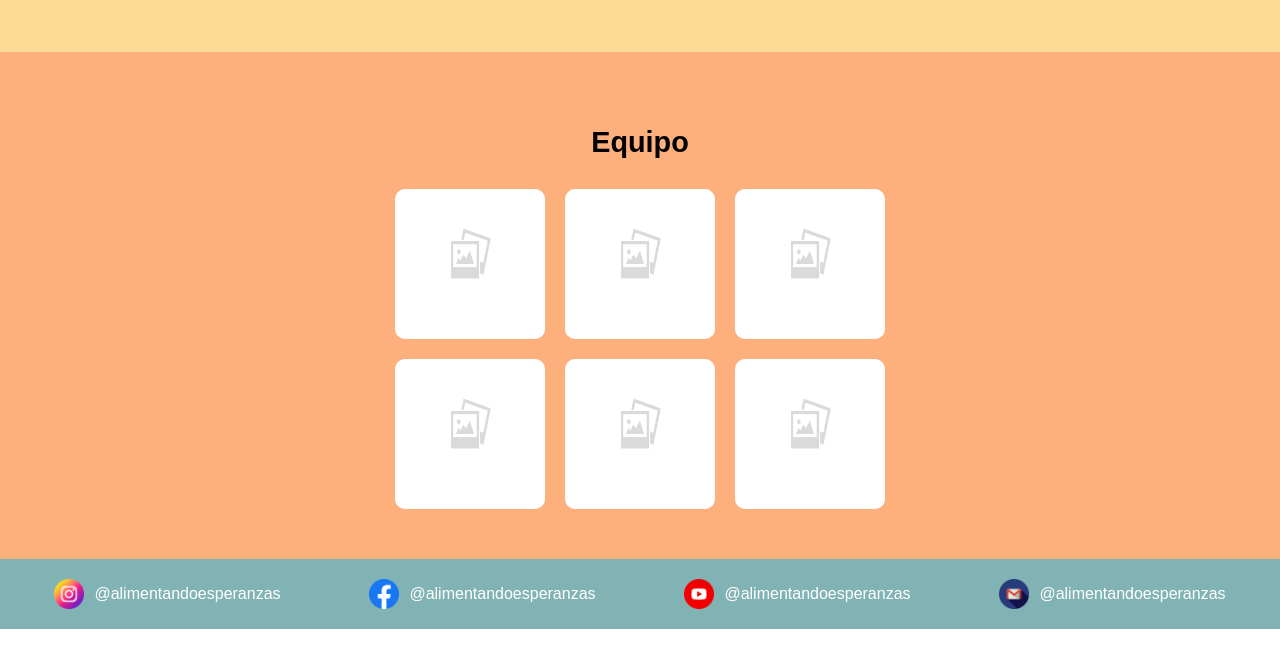
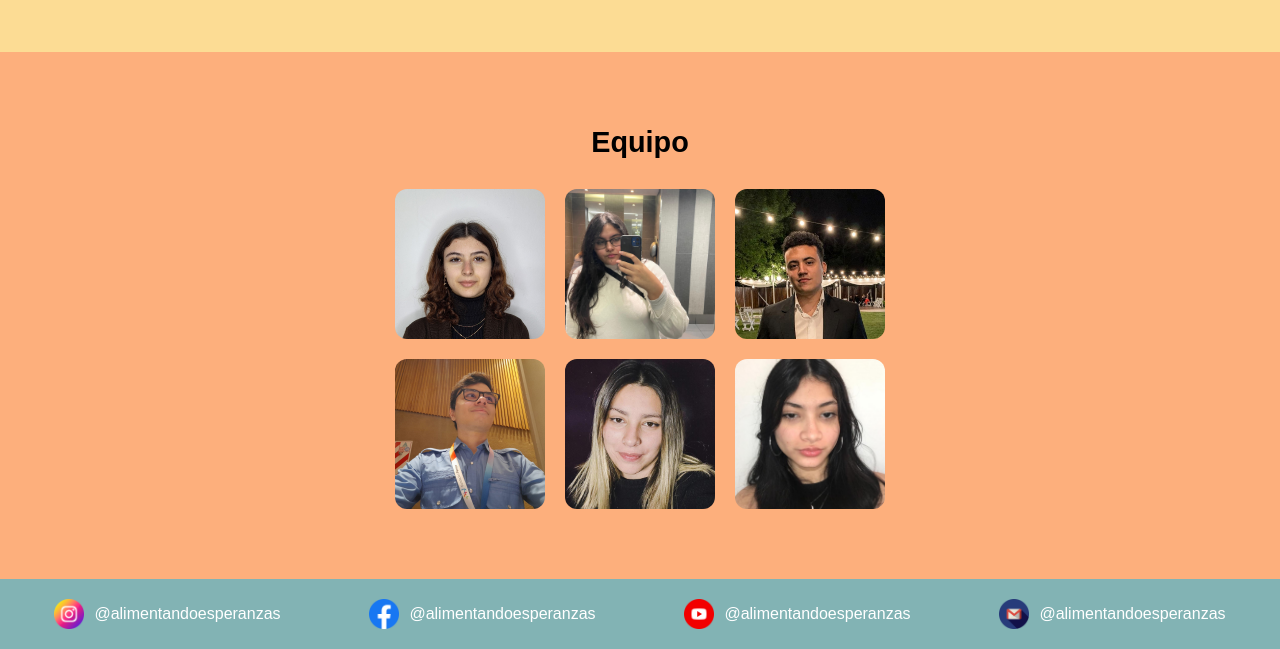
Before and after one commit to Gonzalo-Erceg/Alimentando-Esperanza-, a website built with Vite: page index.html in a window 1280 px wide. Shown: the part 1422-2071 px from the top of the page. Built offline with nearby package versions, Linux system fonts and the light colour scheme; files whose address does not match are found by name.

Commit message:
arreglando fotos

```diff
--- a/index.html
+++ b/index.html
@@ -31,10 +31,10 @@
 
         </div>
         <div class="divider">
-          <h2>¡¡Tu tambien puedes aportar a la causa!!</h2>
+          <h2>¡Tu tambien puedes aportar a la causa!</h2>
 
         </div>
-        <div class="section">
+        <div  class="section" id="x">
           <div>
               <h2>Nuestra Misión</h2>
               <p>Nuestra misión es fomentar la solidaridad y la colaboración dentro de la comunidad para apoyar a las personas en situación de vulnerabilidad. Nos dedicamos a proporcionar recursos básicos que mejoren la calidad de vida de quienes enfrentan dificultades, promoviendo un entorno donde cada individuo pueda acceder a una vida más digna y esperanzadora. A través de la acción colectiva, buscamos generar un impacto positivo y sostenible en la vida de aquellos que más lo requieren.</p>
@@ -53,15 +53,15 @@
       </div>
       <div class="equipo">
           <h2>Equipo</h2>
-          <div class="fotos1">
-            <img src="./public/img/sinfoto.png" alt="gonza">
-            <img src="./public/img/sinfoto.png" alt="ger">
-            <img src="./public/img/sinfoto.png" alt="meli">
+          <div class="fotos">
+            <div><img src="/img/nosotros/ana.jpg" alt="ana"></div>
+            <div><img src="/img/nosotros/cele.jpg" alt="cele"></div>
+            <div><img src="/img/nosotros/ger.jpg" alt="ger"></div>
            </div>
-          <div class="fotos2">
-            <img src="./public/img/sinfoto.png" alt="yore">
-            <img src="./public/img/sinfoto.png" alt="cele">
-            <img src="./public/img/sinfoto.png" alt="ana">
+          <div class="fotos">
+            <div><img src="/img/nosotros/gonza.jpg" alt="gonza"></div>
+            <div><img src="/img/nosotros/meli.jpg" alt="meli"></div>
+            <div><img src="/img/nosotros/yore.jpg" alt="yore"></div>
           </div>
       </div>
       <footer>
--- a/style.css
+++ b/style.css
@@ -173,42 +173,30 @@ header button:hover {
     margin-bottom: 30px;
 }
 
-.fotos1 {
+.fotos {
     display: flex;
     justify-content: center;
     gap: 20px;
     flex-wrap: wrap;
+    margin-bottom: 20px;
 }
 
-.fotos1 img{
+.fotos div{
     width: 150px;
     height: 150px;
-    background-color: #ccc;
-    display: flex;
-    justify-content: center;
-    align-items: center;
-    font-size: 1.2em;
-    border-radius: 10px;
+
+
+
+
+}
+.fotos div img {
+    width: 100%;
+    height: 100%;
+    object-fit: cover;
+    border-radius: 12px;
+
 }
 
-.fotos2 {
-    display: flex;
-    justify-content: center;
-    gap: 20px;
-    flex-wrap: wrap;
-    margin-top:20px;
-}
-
-.fotos2 img{
-    width: 150px;
-    height: 150px;
-    background-color: #ccc;
-    display: flex;
-    justify-content: center;
-    align-items: center;
-    font-size: 1.2em;
-    border-radius: 10px;
-}
 
 /* Pie de Página */
 footer {
```
Also changed, not shown: public/img/nosotros/ana.jpg (added), public/img/nosotros/cele.jpg (added), public/img/nosotros/ger.jpg (added), public/img/nosotros/gonza.jpg (added), public/img/nosotros/meli.jpg (added), public/img/nosotros/yore.jpg (added).
